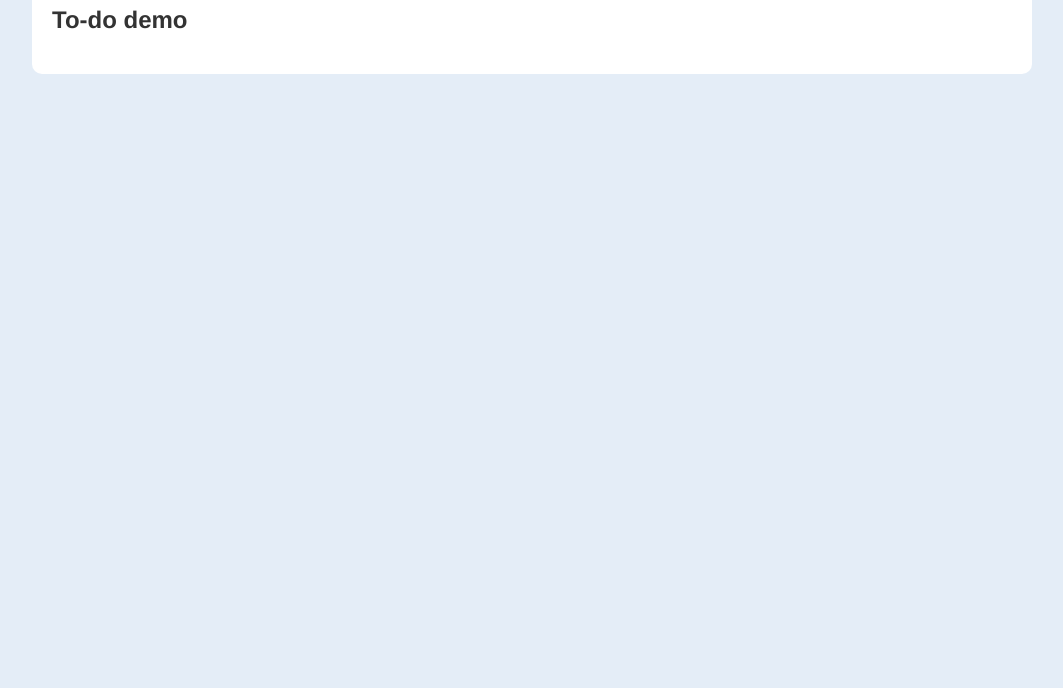
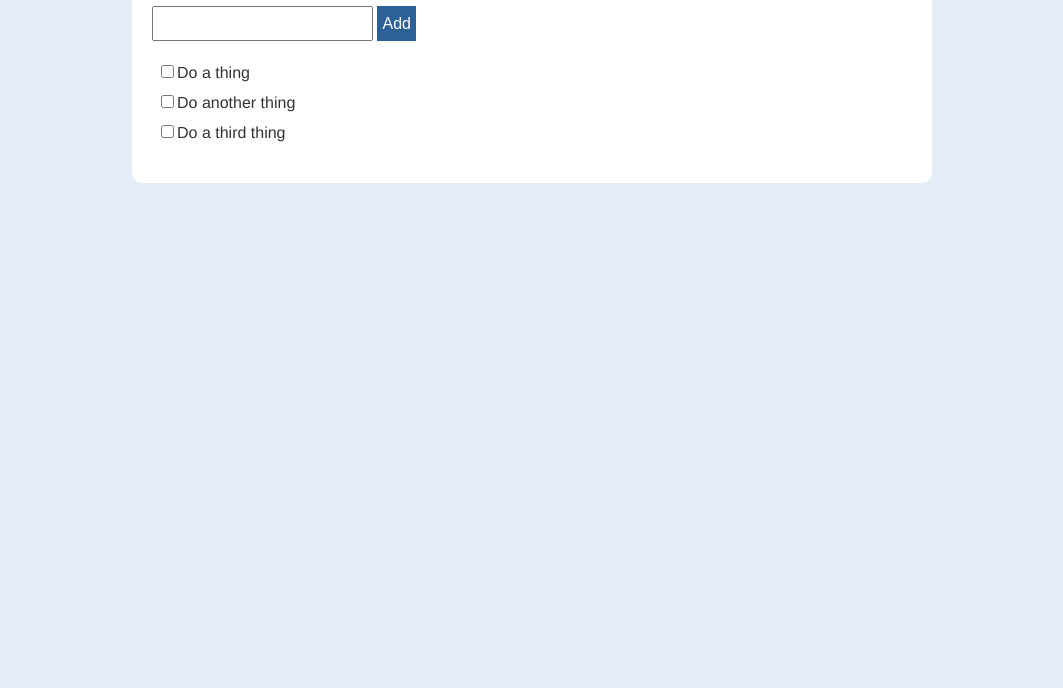
Before and after one commit to rdebeasi/toodles, a plain HTML site: page index.html in a window 1280 px wide. Shown: the part 112-800 px from the top of the page, without its empty margins (108-1171 px from the left). Drawn offline with nearby package versions, Linux system fonts and the light colour scheme.

Commit message:
Basic markup/css

```diff
--- a/index.html
+++ b/index.html
@@ -5,8 +5,18 @@
 </head>
 <body>
   <main>
-    <h1>Toodles</h1>
-    <h2>To-do demo</h2>
+    <h1>Toodles - To-do demo</h1>
+    <section id="app">
+      <form action="" class="new">
+        <input type="text" class="new-name">
+        <button class="new-add btn">Add</button>
+      </form>
+      <ul class="tasks">
+        <li><label><input type="checkbox">Do a thing</label></li>
+        <li><label><input type="checkbox">Do another thing</label></li>
+        <li><label><input type="checkbox">Do a third thing</label></li>
+      </ul>
+    </section>
   </main>
   <script src="https://unpkg.com/vue@2.0.3/dist/vue.js"></script>
   <script src="main.js"></script>
--- a/style.css
+++ b/style.css
@@ -2,10 +2,11 @@ body {
   font-family: Helvetica Neue,Helvetica,Arial,sans-serif;
   background-color: #e4edf7;
   color: #333;
+  font-size: 16px;
 }
 
 main {
-  max-width: 1000px;
+  max-width: 800px;
   margin: 40px auto 0;
   background-color: #fff;
   padding: 20px;
@@ -16,3 +17,37 @@ main {
 h1:first-child {
   margin-top: 0;
 }
+
+.btn, input[type=text] {
+  font-size: 16px;
+  padding: 5px;
+  height: 35px;
+  box-sizing: border-box;
+}
+
+.btn {
+  border: none;
+  background-color: #2b6197;
+  border-radius: 0;
+  color: #fff;
+  cursor: pointer;
+}
+
+.btn:hover {
+  background-color: #4587ca;
+}
+
+.tasks {
+  list-style-type: none;
+  padding: 0;
+}
+
+.tasks label {
+  display: inline-block;
+  cursor: pointer;
+  padding: 5px;
+}
+
+.tasks label:hover {
+  background-color: #eee;
+}
```
